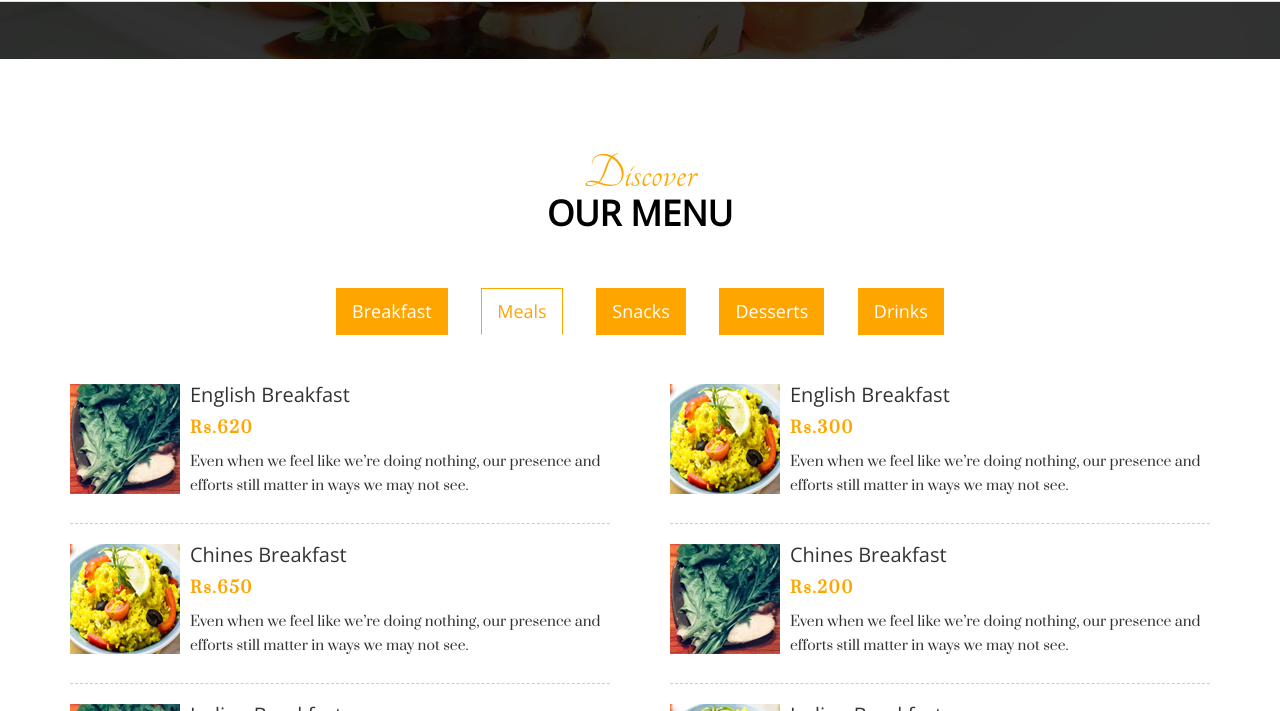
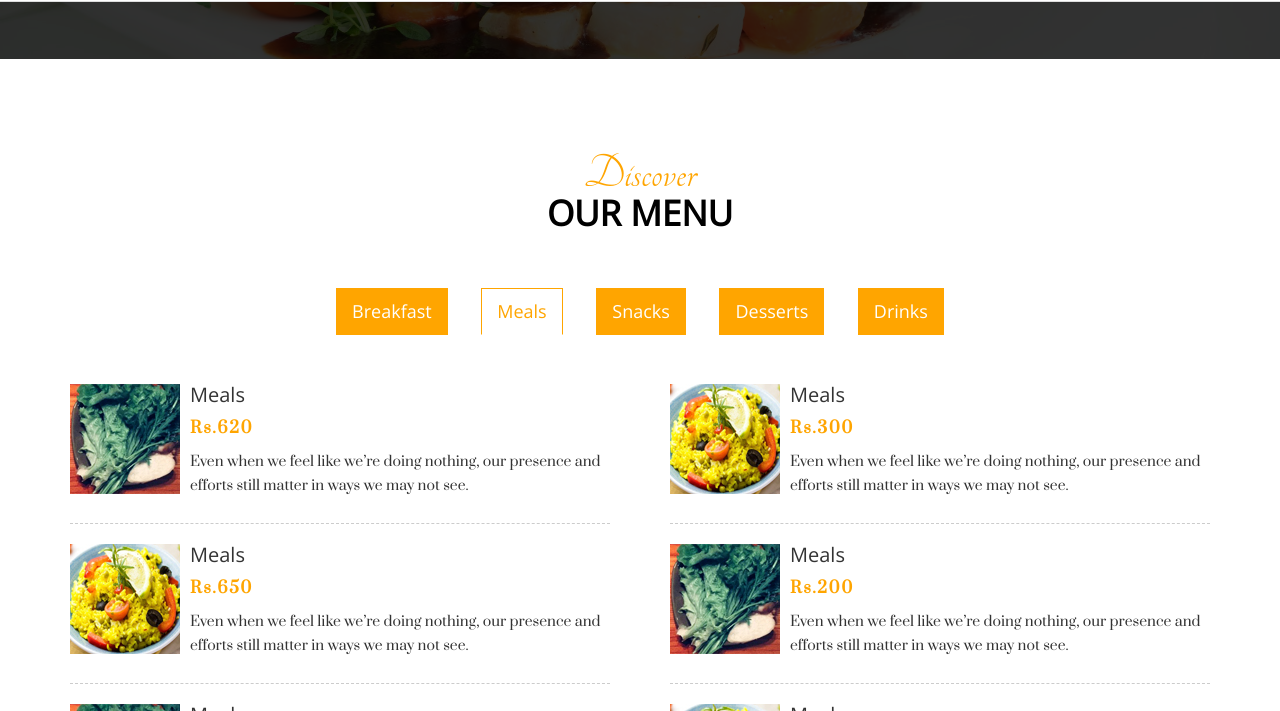
Before and after one commit to thena-siva/restaurant2, a plain HTML site: page index.html in a window 1280 px wide. Both pictures are taken after a click on the link "Meals". Shown: the part 1802-2513 px from the top of the page. Drawn offline with nearby package versions, Linux system fonts and the light colour scheme.

Commit message:
Update index.html

```diff
--- a/index.html
+++ b/index.html
@@ -279,7 +279,7 @@
                                   </a>
                                 </div>
                                 <div class="media-body">
-                                  <h4 class="media-heading"><a href="#">SriLankan Breakfast</a></h4>
+                                  <h4 class="media-heading"><a >SriLankan Breakfast</a></h4>
                                   <span class="mu-menu-price">Rs.450</span>
                                   <p>Even when we feel like we’re doing nothing, our presence and efforts still matter in ways we may not see.</p>
                                 </div>
@@ -293,7 +293,7 @@
                                   </a>
                                 </div>
                                 <div class="media-body">
-                                  <h4 class="media-heading"><a href="#">Chines Breakfast</a></h4>
+                                  <h4 class="media-heading"><a >Chines Breakfast</a></h4>
                                   <span class="mu-menu-price">Rs.350</span>
                                   <p>Even when we feel like we’re doing nothing, our presence and efforts still matter in ways we may not see.</p>
                                 </div>
@@ -307,7 +307,7 @@
                                   </a>
                                 </div>
                                 <div class="media-body">
-                                  <h4 class="media-heading"><a href="#">Indian Breakfast</a></h4>
+                                  <h4 class="media-heading"><a >Indian Breakfast</a></h4>
                                   <span class="mu-menu-price">Rs.250</span>
                                   <p>Even when we feel like we’re doing nothing, our presence and efforts still matter in ways we may not see.</p>
                                 </div>
@@ -328,7 +328,7 @@
                                   </a>
                                 </div>
                                 <div class="media-body">
-                                  <h4 class="media-heading"><a href="#">English Breakfast</a></h4>
+                                  <h4 class="media-heading"><a >English Breakfast</a></h4>
                                   <span class="mu-menu-price">Rs.500</span>
                                   <p>Even when we feel like we’re doing nothing, our presence and efforts still matter in ways we may not see.</p>
                                 </div>
@@ -342,7 +342,7 @@
                                   </a>
                                 </div>
                                 <div class="media-body">
-                                  <h4 class="media-heading"><a href="#">Chines Breakfast</a></h4>
+                                  <h4 class="media-heading"><a >Chines Breakfast</a></h4>
                                   <span class="mu-menu-price">Rs.740</span>
                                   <p>Even when we feel like we’re doing nothing, our presence and efforts still matter in ways we may not see.</p>
                                 </div>
@@ -356,7 +356,7 @@
                                   </a>
                                 </div>
                                 <div class="media-body">
-                                  <h4 class="media-heading"><a href="#">Indian Breakfast</a></h4>
+                                  <h4 class="media-heading"><a >Indian Breakfast</a></h4>
                                   <span class="mu-menu-price">Rs.830</span>
                                   <p>Even when we feel like we’re doing nothing, our presence and efforts still matter in ways we may not see.</p>
                                 </div>
@@ -385,7 +385,7 @@
                                   </a>
                                 </div>
                                 <div class="media-body">
-                                  <h4 class="media-heading"><a href="#">English Breakfast</a></h4>
+                                  <h4 class="media-heading"><a >Meals</a></h4>
                                   <span class="mu-menu-price">Rs.620</span>
                                   <p>Even when we feel like we’re doing nothing, our presence and efforts still matter in ways we may not see.</p>
                                 </div>
@@ -399,7 +399,7 @@
                                   </a>
                                 </div>
                                 <div class="media-body">
-                                  <h4 class="media-heading"><a href="#">Chines Breakfast</a></h4>
+                                  <h4 class="media-heading"><a >Meals</a></h4>
                                   <span class="mu-menu-price">Rs.650</span>
                                   <p>Even when we feel like we’re doing nothing, our presence and efforts still matter in ways we may not see.</p>
                                 </div>
@@ -413,7 +413,7 @@
                                   </a>
                                 </div>
                                 <div class="media-body">
-                                  <h4 class="media-heading"><a href="#">Indian Breakfast</a></h4>
+                                  <h4 class="media-heading"><a >Meals</a></h4>
                                   <span class="mu-menu-price">Rs.680</span>
                                   <p>Even when we feel like we’re doing nothing, our presence and efforts still matter in ways we may not see.</p>
                                 </div>
@@ -434,7 +434,7 @@
                                   </a>
                                 </div>
                                 <div class="media-body">
-                                  <h4 class="media-heading"><a href="#">English Breakfast</a></h4>
+                                  <h4 class="media-heading"><a >Meals</a></h4>
                                   <span class="mu-menu-price">Rs.300</span>
                                   <p>Even when we feel like we’re doing nothing, our presence and efforts still matter in ways we may not see.</p>
                                 </div>
@@ -448,7 +448,7 @@
                                   </a>
                                 </div>
                                 <div class="media-body">
-                                  <h4 class="media-heading"><a href="#">Chines Breakfast</a></h4>
+                                  <h4 class="media-heading"><a >Meals</a></h4>
                                   <span class="mu-menu-price">Rs.200</span>
                                   <p>Even when we feel like we’re doing nothing, our presence and efforts still matter in ways we may not see.</p>
                                 </div>
@@ -462,7 +462,7 @@
                                   </a>
                                 </div>
                                 <div class="media-body">
-                                  <h4 class="media-heading"><a href="#">Indian Breakfast</a></h4>
+                                  <h4 class="media-heading"><a >Meals</a></h4>
                                   <span class="mu-menu-price">Rs.100</span>
                                   <p>Even when we feel like we’re doing nothing, our presence and efforts still matter in ways we may not see.</p>
                                 </div>
@@ -491,7 +491,7 @@
                                   </a>
                                 </div>
                                 <div class="media-body">
-                                  <h4 class="media-heading"><a href="#">English Breakfast</a></h4>
+                                  <h4 class="media-heading"><a >Snacks</a></h4>
                                   <span class="mu-menu-price">Rs.250</span>
                                   <p>Even when we feel like we’re doing nothing, our presence and efforts still matter in ways we may not see.</p>
                                 </div>
@@ -505,7 +505,7 @@
                                   </a>
                                 </div>
                                 <div class="media-body">
-                                  <h4 class="media-heading"><a href="#">Chines Breakfast</a></h4>
+                                  <h4 class="media-heading"><a >Snacks</a></h4>
                                   <span class="mu-menu-price">Rs.250</span>
                                   <p>Even when we feel like we’re doing nothing, our presence and efforts still matter in ways we may not see.</p>
                                 </div>
@@ -519,7 +519,7 @@
                                   </a>
                                 </div>
                                 <div class="media-body">
-                                  <h4 class="media-heading"><a href="#">Indian Breakfast</a></h4>
+                                  <h4 class="media-heading"><a >Snacks</a></h4>
                                   <span class="mu-menu-price">Rs.250</span>
                                   <p>Even when we feel like we’re doing nothing, our presence and efforts still matter in ways we may not see.</p>
                                 </div>
@@ -540,7 +540,7 @@
                                   </a>
                                 </div>
                                 <div class="media-body">
-                                  <h4 class="media-heading"><a href="#">English Breakfast</a></h4>
+                                  <h4 class="media-heading"><a >Snacks</a></h4>
                                   <span class="mu-menu-price">Rs.250</span>
                                   <p>Even when we feel like we’re doing nothing, our presence and efforts still matter in ways we may not see.</p>
                                 </div>
@@ -554,7 +554,7 @@
                                   </a>
                                 </div>
                                 <div class="media-body">
-                                  <h4 class="media-heading"><a href="#">Chines Breakfast</a></h4>
+                                  <h4 class="media-heading"><a >Snacks</a></h4>
                                   <span class="mu-menu-price">Rs.250</span>
                                   <p>Even when we feel like we’re doing nothing, our presence and efforts still matter in ways we may not see.</p>
                                 </div>
@@ -568,7 +568,7 @@
                                   </a>
                                 </div>
                                 <div class="media-body">
-                                  <h4 class="media-heading"><a href="#">Indian Breakfast</a></h4>
+                                  <h4 class="media-heading"><a >Snacks</a></h4>
                                   <span class="mu-menu-price">Rs.250</span>
                                   <p>Even when we feel like we’re doing nothing, our presence and efforts still matter in ways we may not see.</p>
                                 </div>
@@ -597,7 +597,7 @@
                                   </a>
                                 </div>
                                 <div class="media-body">
-                                  <h4 class="media-heading"><a href="#">English Breakfast</a></h4>
+                                  <h4 class="media-heading"><a >Dessert</a></h4>
                                   <span class="mu-menu-price">Rs.250</span>
                                   <p>Even when we feel like we’re doing nothing, our presence and efforts still matter in ways we may not see.</p>
                                 </div>
@@ -611,7 +611,7 @@
                                   </a>
                                 </div>
                                 <div class="media-body">
-                                  <h4 class="media-heading"><a href="#">Chines Breakfast</a></h4>
+                                  <h4 class="media-heading"><a >Dessert</a></h4>
                                   <span class="mu-menu-price">Rs.250</span>
                                   <p>Even when we feel like we’re doing nothing, our presence and efforts still matter in ways we may not see.</p>
                                 </div>
@@ -625,7 +625,7 @@
                                   </a>
                                 </div>
                                 <div class="media-body">
-                                  <h4 class="media-heading"><a href="#">Indian Breakfast</a></h4>
+                                  <h4 class="media-heading"><a >Dessert</a></h4>
                                   <span class="mu-menu-price">Rs.250</span>
                                   <p>Even when we feel like we’re doing nothing, our presence and efforts still matter in ways we may not see.</p>
                                 </div>
@@ -646,7 +646,7 @@
                                   </a>
                                 </div>
                                 <div class="media-body">
-                                  <h4 class="media-heading"><a href="#">English Breakfast</a></h4>
+                                  <h4 class="media-heading"><a >Dessert</a></h4>
                                   <span class="mu-menu-price">Rs.250</span>
                                   <p>Even when we feel like we’re doing nothing, our presence and efforts still matter in ways we may not see.</p>
                                 </div>
@@ -660,7 +660,7 @@
                                   </a>
                                 </div>
                                 <div class="media-body">
-                                  <h4 class="media-heading"><a href="#">Chines Breakfast</a></h4>
+                                  <h4 class="media-heading"><a >Dessert</a></h4>
                                   <span class="mu-menu-price">Rs.150</span>
                                   <p>Even when we feel like we’re doing nothing, our presence and efforts still matter in ways we may not see.</p>
                                 </div>
@@ -674,7 +674,7 @@
                                   </a>
                                 </div>
                                 <div class="media-body">
-                                  <h4 class="media-heading"><a href="#">Indian Breakfast</a></h4>
+                                  <h4 class="media-heading"><a >Dessert</a></h4>
                                   <span class="mu-menu-price">Rs.200</span>
                                   <p>Even when we feel like we’re doing nothing, our presence and efforts still matter in ways we may not see.</p>
                                 </div>
@@ -703,7 +703,7 @@
                                   </a>
                                 </div>
                                 <div class="media-body">
-                                  <h4 class="media-heading"><a href="#">English Breakfast</a></h4>
+                                  <h4 class="media-heading"><a >Juice</a></h4>
                                   <span class="mu-menu-price">Rs.250</span>
                                   <p>Even when we feel like we’re doing nothing, our presence and efforts still matter in ways we may not see.</p>
                                 </div>
@@ -717,7 +717,7 @@
                                   </a>
                                 </div>
                                 <div class="media-body">
-                                  <h4 class="media-heading"><a href="#">Chines Breakfast</a></h4>
+                                  <h4 class="media-heading"><a >Juice</a></h4>
                                   <span class="mu-menu-price">Rs.250</span>
                                   <p>Even when we feel like we’re doing nothing, our presence and efforts still matter in ways we may not see.</p>
                                 </div>
@@ -731,7 +731,7 @@
                                   </a>
                                 </div>
                                 <div class="media-body">
-                                  <h4 class="media-heading"><a href="#">Indian Breakfast</a></h4>
+                                  <h4 class="media-heading"><a >Juice</a></h4>
                                   <span class="mu-menu-price">Rs.250</span>
                                   <p>Even when we feel like we’re doing nothing, our presence and efforts still matter in ways we may not see.</p>
                                 </div>
@@ -752,7 +752,7 @@
                                   </a>
                                 </div>
                                 <div class="media-body">
-                                  <h4 class="media-heading"><a href="#">English Breakfast</a></h4>
+                                  <h4 class="media-heading"><a >Juice</a></h4>
                                   <span class="mu-menu-price">Rs.250</span>
                                   <p>Even when we feel like we’re doing nothing, our presence and efforts still matter in ways we may not see.</p>
                                 </div>
@@ -766,7 +766,7 @@
                                   </a>
                                 </div>
                                 <div class="media-body">
-                                  <h4 class="media-heading"><a href="#">Chines Breakfast</a></h4>
+                                  <h4 class="media-heading"><a >Juice</a></h4>
                                   <span class="mu-menu-price">Rs.650</span>
                                   <p>Even when we feel like we’re doing nothing, our presence and efforts still matter in ways we may not see.</p>
                                 </div>
@@ -780,7 +780,7 @@
                                   </a>
                                 </div>
                                 <div class="media-body">
-                                  <h4 class="media-heading"><a href="#">Indian Breakfast</a></h4>
+                                  <h4 class="media-heading"><a >Juice</a></h4>
                                   <span class="mu-menu-price">Rs.250</span>
                                   <p>Even when we feel like we’re doing nothing, our presence and efforts still matter in ways we may not see.</p>
                                 </div>
```
